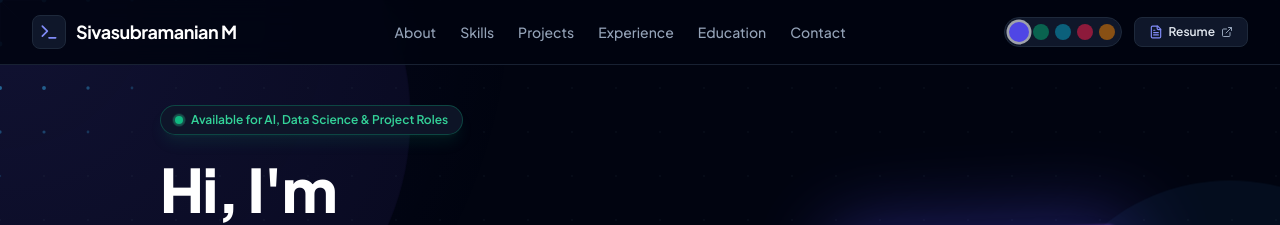
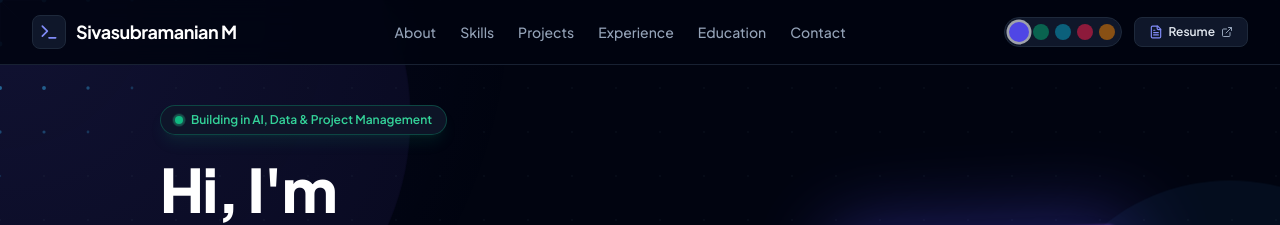
Before and after one commit to sivsubramanian/Portfolio, a React (Vite) app: page / in a window 1280 px wide. Shown: the top 225 px of the page. Built offline with nearby package versions, Linux system fonts and the light colour scheme.

Commit message:
chore: update status to Building in AI, Data & Project Management

```diff
--- a/src/App.tsx
+++ b/src/App.tsx
@@ -44,7 +44,7 @@ const DEFAULT_PROFILE = {
     title: "AI & Data Science Specialist | Project Coordinator Trainee",
     location: "Chennai, India",
     bio: "B.Tech graduate in AI & Data Science with hands-on experience in Data Analytics, Python, Generative AI tools, and Power BI. Passionate about product building, project coordination, and utilizing technology and data to streamline business processes.",
-    status: "Available for AI, Data Science & Project Roles",
+    status: "Building in AI, Data & Project Management",
     avatar: "/profile_v2.jpg",
     email: "sivasufriend@gmail.com",
     phone: "+91 8124387960",
```
